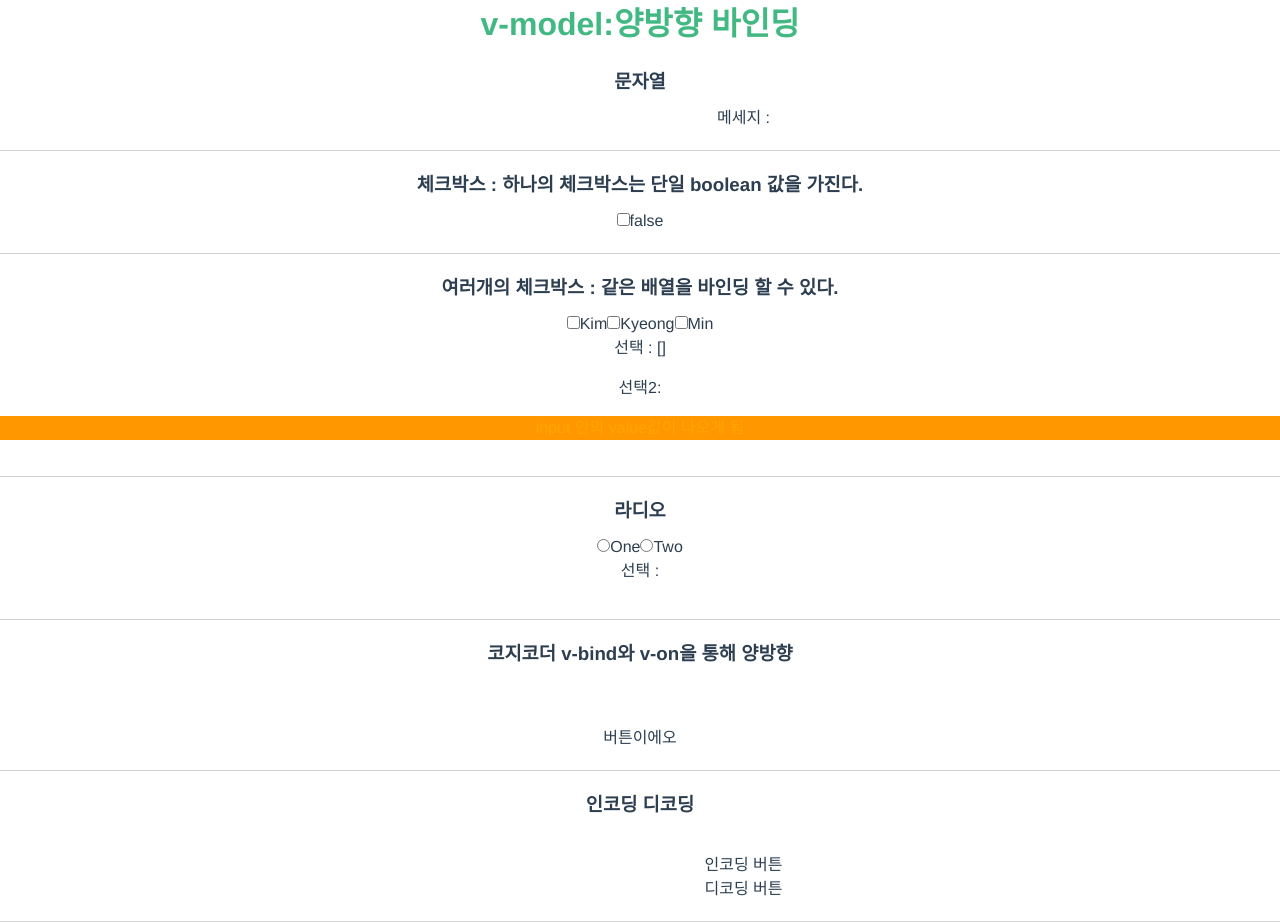
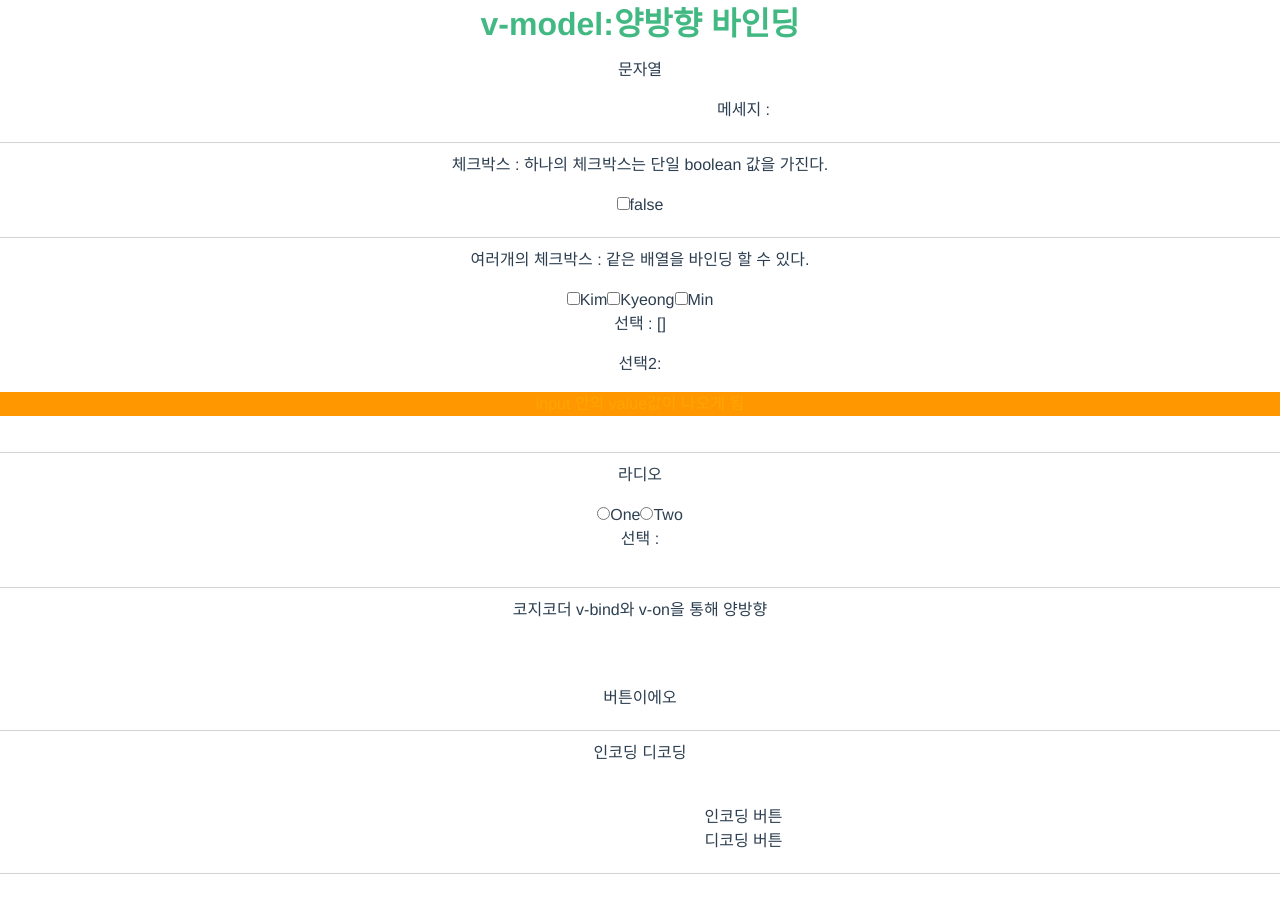
Before and after one commit to kyeongmin21/eventbus-todo, a Vue app: page /model in a window 1280 px wide. After the commit the page ends 874 px from the top, so only its background shows below. Built offline with nearby package versions, Linux system fonts and the light colour scheme.

Commit message:
bootstrap 변경

```diff
--- a/src/views/Computed.vue
+++ b/src/views/Computed.vue
@@ -1,7 +1,7 @@
 <template>
   <div>
     <h1>Computed 속성</h1>
-    <button @click="changeMessage">click</button>
+    <b-button variant="outline-primary" @click="changeMessage">click</b-button>
     <p>{{ reverseMessage }}</p>
     <p>{{ reverseMessage }}</p>
     <p>{{ reverseMessage }}</p>
--- a/src/views/Model.vue
+++ b/src/views/Model.vue
@@ -3,19 +3,19 @@
     <h1 class="test">v-model:양방향 바인딩</h1>
 
     <section class="first">
-      <h3>문자열</h3>
+      <p>문자열</p>
       <input type="text" v-model="message" />
       <span>메세지 : {{ message }}</span>
     </section>
 
     <section>
-      <h3>체크박스 : 하나의 체크박스는 단일 boolean 값을 가진다.</h3>
+      <p>체크박스 : 하나의 체크박스는 단일 boolean 값을 가진다.</p>
       <input type="checkbox" id="check" v-model="checked" />
       <label for="check">{{ checked }}</label>
     </section>
 
     <section>
-      <h3>여러개의 체크박스 : 같은 배열을 바인딩 할 수 있다.</h3>
+      <p>여러개의 체크박스 : 같은 배열을 바인딩 할 수 있다.</p>
       <input type="checkbox" id="kim" value="Kim2" v-model="checkedNames" />
       <label for="kim">Kim</label>
       <input type="checkbox" id="kyeong" value="Kyeong2" v-model="checkedNames"/>
@@ -29,7 +29,7 @@
     </section>
 
     <section>
-      <h3>라디오</h3>
+      <p>라디오</p>
       <input type="radio" id="one" value="one1" v-model="picked" />
       <label for="one">One</label>
       <input type="radio" id="two" value="two2" v-model="picked" />
@@ -38,7 +38,7 @@
     </section>
 
     <section>
-      <h3>코지코더 v-bind와 v-on을 통해 양방향</h3>
+      <p>코지코더 v-bind와 v-on을 통해 양방향</p>
       <form @submit.prevent="submit">
         <input type="text" :value="text" @keyup="updateText"><br>
         {{ text }}<br>
@@ -47,7 +47,7 @@
     </section>
 
     <section>
-      <h3>인코딩 디코딩</h3>
+      <p>인코딩 디코딩</p>
         <input type="text" v-model="memo"><br>
         <input readonly :value="encode">
         <button type="submit" @click="encoding">인코딩 버튼</button> <br>
```
